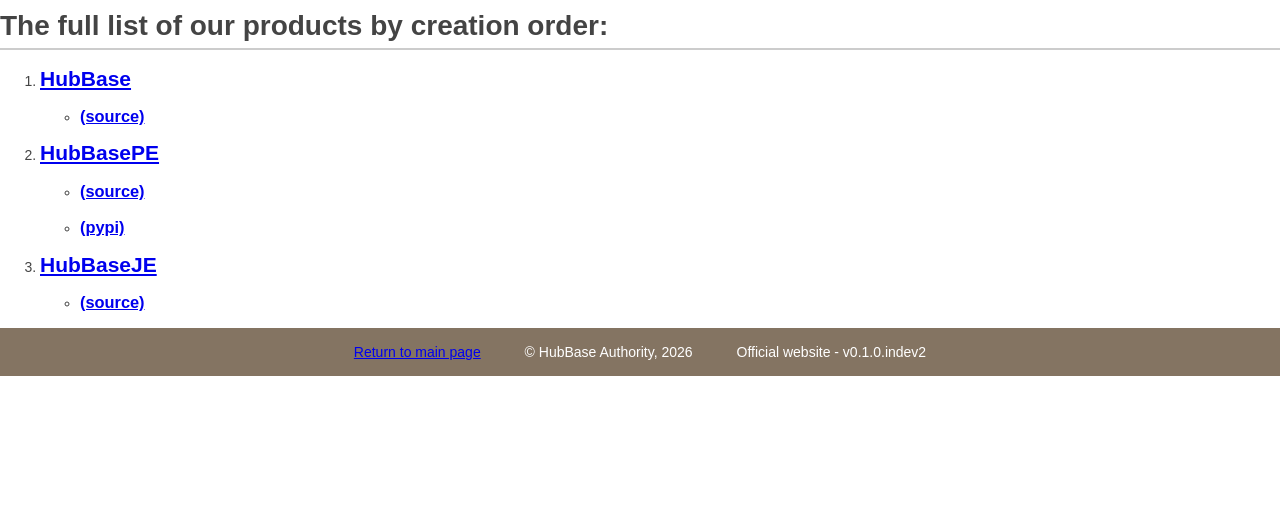
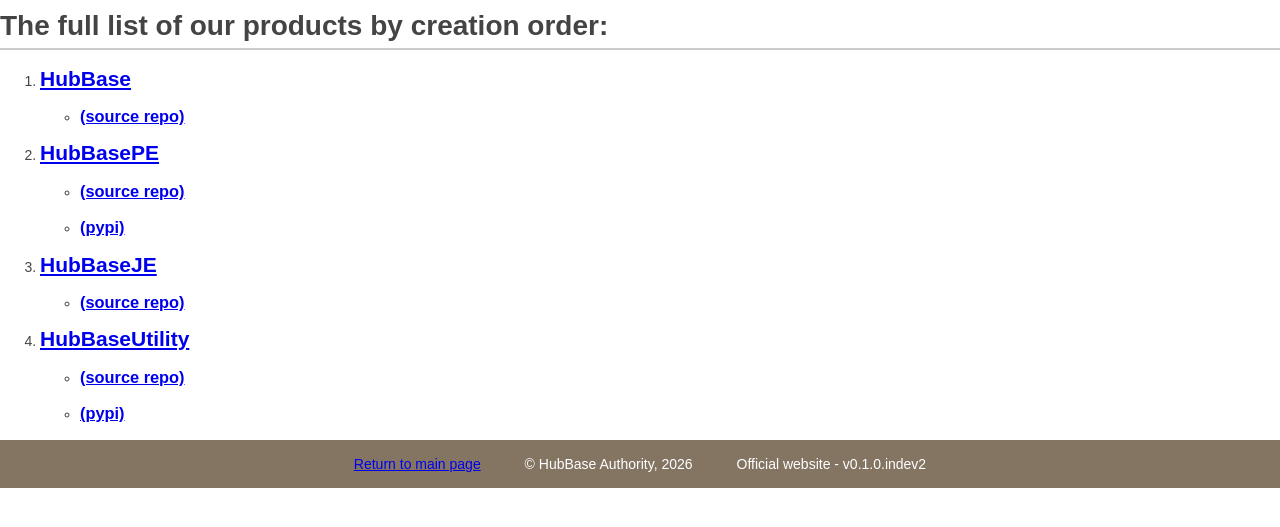
Before and after one commit to Voice659/Voice659.github.io, a plain HTML site: page index-products.html in a window 1280 px wide. Shown: the part 81-608 px from the top of the page. Drawn offline with Linux system fonts and the light colour scheme.

Commit message:
Post-EOL maintenance wave 2

```diff
--- a/index-products.html
+++ b/index-products.html
@@ -1,7 +1,7 @@
 <!DOCTYPE html>
 <html>
   <head>
-    <meta name="keywords" content="HubBase, HubBase-Authority, HubBasePE, HubBaseJE, products">
+    <meta name="keywords" content="HubBase, HubBase-Authority, HubBasePE, HubBaseJE, HubBaseUtility, products">
 	<meta name="description" content="This is the HubBase Authority project list.">
     <link href="hubbaseauthority-2.png" rel="icon">
 	<link href="hubbaseauthority-1.css" rel="stylesheet">
@@ -16,18 +16,24 @@
 	  <ol>
 	    <li>
 		  <h2><a href="index-pr-hb.html">HubBase</a></h2><ul>
-		    <li><h3><a href="https://github.com/HubBase-Authority/HubBasePC_--_Github">(source)</a></h3></li>
+		    <li><h3><a href="https://github.com/HubBase-Authority/HubBase">(source repo)</a></h3></li>
 		  </ul>
 		</li>
 	    <li>
 		  <h2><a href="index-pr-hbpe.html">HubBasePE</a></h2><ul>
-			<li><h3><a href="https://github.com/HubBase-Authority/HubBasePE">(source)</a></h3></li>
+			<li><h3><a href="https://github.com/HubBase-Authority/HubBasePE">(source repo)</a></h3></li>
 			<li><h3><a href="https://pypi.org/project/HubBasePE">(pypi)</a></h3></li>
 		  </ul>
 		</li>
 		<li>
 		  <h2><a href="index-pr-hbje.html">HubBaseJE</a></h2><ul>
-			<li><h3><a href="https://github.com/HubBase-Authority/HubBaseJE">(source)</a></h3></li>
+			<li><h3><a href="https://github.com/HubBase-Authority/HubBaseJE">(source repo)</a></h3></li>
+		  </ul>
+		</li>
+		<li>
+		  <h2><a href="index-pr-hbut.html">HubBaseUtility</a></h2><ul>
+			<li><h3><a href="https://github.com/HubBase-Authority/HubBaseUtility">(source repo)</a></h3></li>
+			<li><h3><a href="https://pypi.org/project/HubBaseUtility">(pypi)</a></h3></li>
 		  </ul>
 		</li>
 	  </ol>
```
